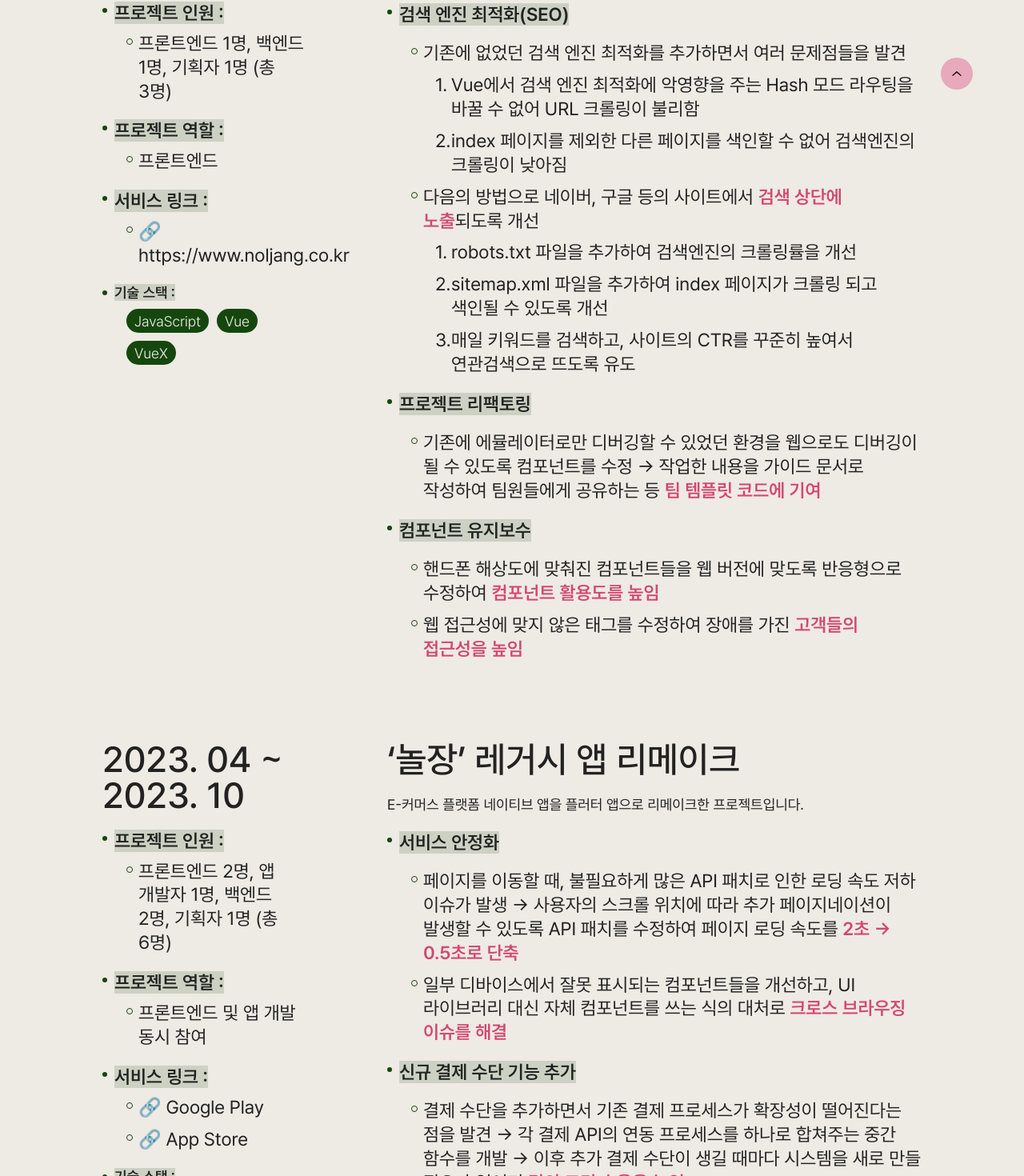
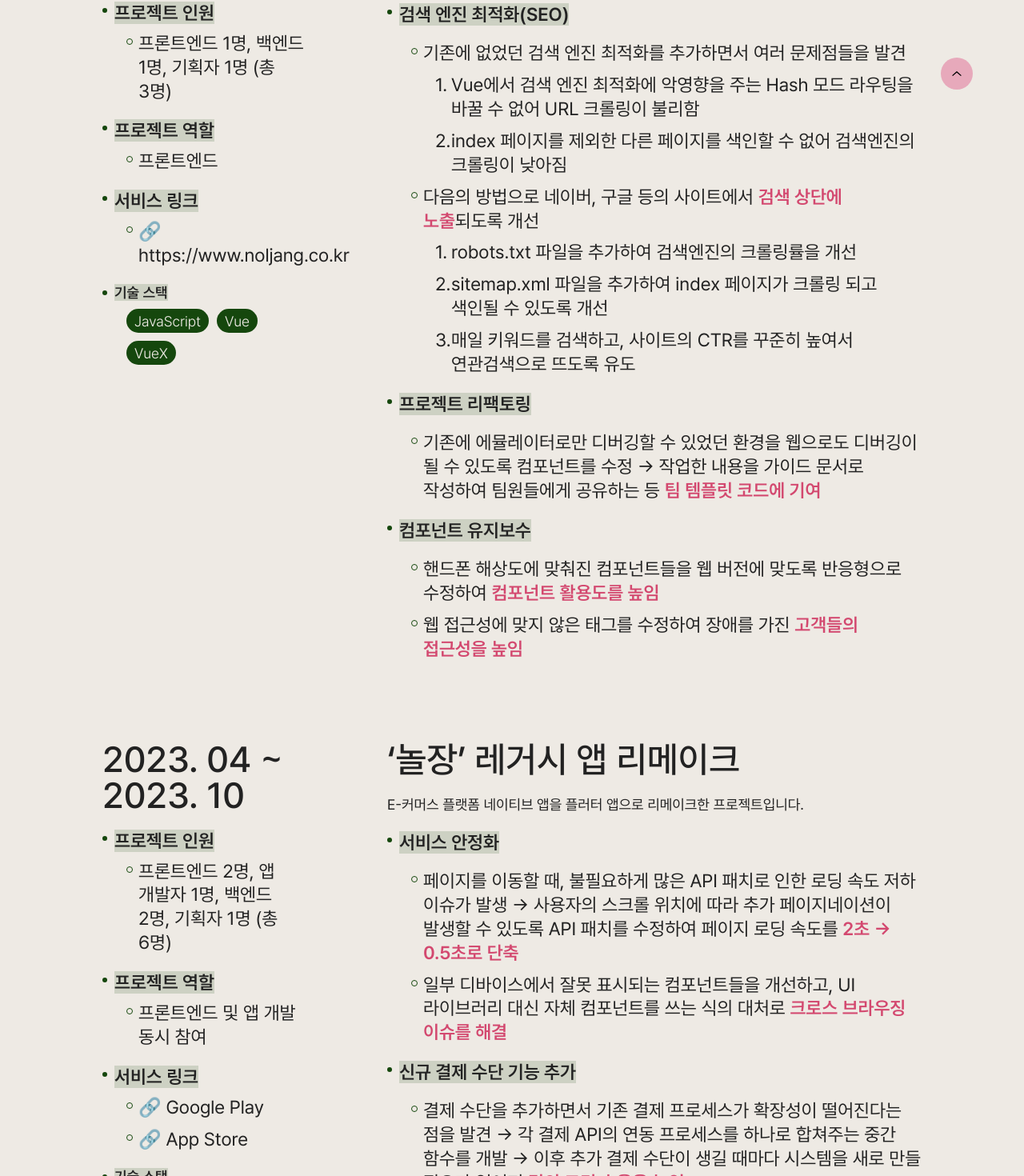
Before and after one commit to KimHyunLo/PERFAN, a React (Vite) app: page /projects in a window 1280 px wide. Shown: the part 648-2118 px from the top of the page at 80% size. Built offline with nearby package versions, Linux system fonts and the light colour scheme.

Commit message:
update: Project 페이지 링크 연결

```diff
--- a/src/features/projects/ProjectList.jsx
+++ b/src/features/projects/ProjectList.jsx
@@ -80,16 +80,20 @@ function NoljangWeb() {
         <StyledDate>
           2023. 11 ~ <div>2024. 03</div>
         </StyledDate>
-        <HighlightList main="프로젝트 인원 :">
+        <HighlightList main="프로젝트 인원">
           <li>프론트엔드 1명, 백엔드 1명, 기획자 1명 (총 3명)</li>
         </HighlightList>
-        <HighlightList main="프로젝트 역할 :">
+        <HighlightList main="프로젝트 역할">
           <li>프론트엔드</li>
         </HighlightList>
-        <HighlightList main="서비스 링크 :">
-          <li>🔗 https://www.noljang.co.kr</li>
+        <HighlightList main="서비스 링크">
+          <li>
+            <a href="https://www.noljang.co.kr" target="_blank">
+              🔗 https://www.noljang.co.kr
+            </a>
+          </li>
         </HighlightList>
-        <KeywordList main="기술 스택 :">
+        <KeywordList main="기술 스택">
           <li>JavaScript</li>
           <li>Vue</li>
           <li>VueX</li>
@@ -149,17 +153,25 @@ function NoljangApp() {
         <StyledDate>
           2023. 04 ~ <div>2023. 10</div>
         </StyledDate>
-        <HighlightList main="프로젝트 인원 :">
+        <HighlightList main="프로젝트 인원">
           <li>프론트엔드 2명, 앱 개발자 1명, 백엔드 2명, 기획자 1명 (총 6명)</li>
         </HighlightList>
-        <HighlightList main="프로젝트 역할 :">
+        <HighlightList main="프로젝트 역할">
           <li>프론트엔드 및 앱 개발 동시 참여</li>
         </HighlightList>
-        <HighlightList main="서비스 링크 :">
-          <li>🔗 Google Play</li>
-          <li>🔗 App Store</li>
+        <HighlightList main="서비스 링크">
+          <li>
+            <a href="https://play.google.com/store/apps/details?id=kr.wiju.noljang" target="_blank">
+              🔗 Google Play
+            </a>
+          </li>
+          <li>
+            <a href="https://apps.apple.com/kr/app/%EB%86%80%EC%9E%A5/id1169889915" target="_blank">
+              🔗 App Store
+            </a>
+          </li>
         </HighlightList>
-        <KeywordList main="기술 스택 :">
+        <KeywordList main="기술 스택">
           <li>JavaScript</li>
           <li>Vue</li>
           <li>VueX</li>
```
